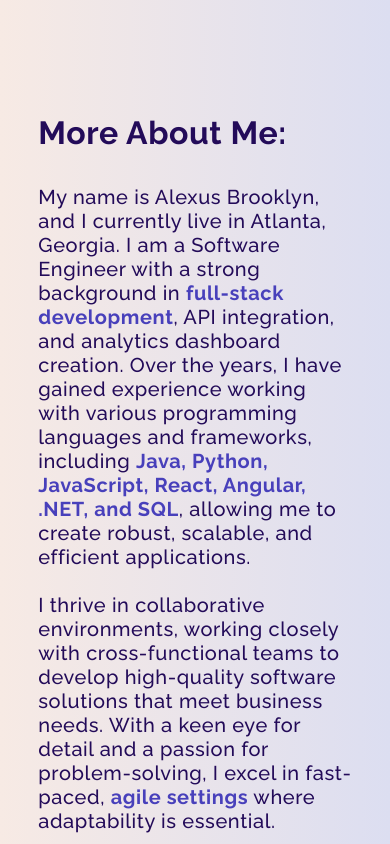
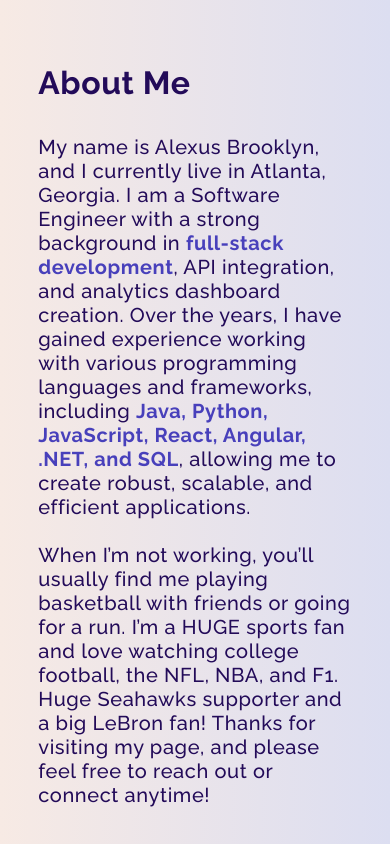
Before and after one commit to alexusbernard17/Website-Portfolio, a React (Create React App) app: page / in a window 390 px wide. Shown: the part 820-1664 px from the top of the page. Built offline with nearby package versions, Linux system fonts and the light colour scheme.

Commit message:
fix navbar links underline, remove about me paragraph, fix mobile spacing home page

```diff
--- a/src/Components/About.js
+++ b/src/Components/About.js
@@ -6,10 +6,9 @@ const About = () => {
     return (
         <div className='AboutPage'>
             <div className='AboutText'>
-            <h1 className='AboutTextHeading'>More About Me:</h1>
+            <h1 className='AboutTextHeading'>About Me</h1>
             <p>
                 My name is Alexus Brooklyn, and I currently live in Atlanta, Georgia. I am a Software Engineer with a strong background in <b>full-stack development</b>, API integration, and analytics dashboard creation. Over the years, I have gained experience working with various programming languages and frameworks, including <b>Java, Python, JavaScript, React, Angular, .NET, and SQL</b>, allowing me to create robust, scalable, and efficient applications. <br /> <br />
-                I thrive in collaborative environments, working closely with cross-functional teams to develop high-quality software solutions that meet business needs. With a keen eye for detail and a passion for problem-solving, I excel in fast-paced, <b>agile settings</b> where adaptability is essential. <br /> <br />
                 When I’m not working, you’ll usually find me playing basketball with friends or going for a run. I’m a HUGE sports fan and love watching college football, the NFL, NBA, and F1. Huge Seahawks supporter and a big LeBron fan! Thanks for visiting my page, and please feel free to reach out or connect anytime!
             </p>
             </div>
--- a/src/index.css
+++ b/src/index.css
@@ -155,14 +155,14 @@ b{
   content: "";
   position: absolute;
   height: 3px;
-  left: 5px;
+  left: 2px;
   bottom: 0;
   width: 0px;
   border-radius: 2px;
   transition: 0.3s;
 }
 .NavbarLinks a:hover:after{
-  width: 75%;
+  width: 83%;
 }
 
 .Hamburger{
@@ -299,7 +299,7 @@ b{
   .HomePage{
     display: block;
     text-align: center;
-    margin-top: 150px;
+    margin-top: 100px;
     padding: 25px;
   }
   .HomeText{
```
